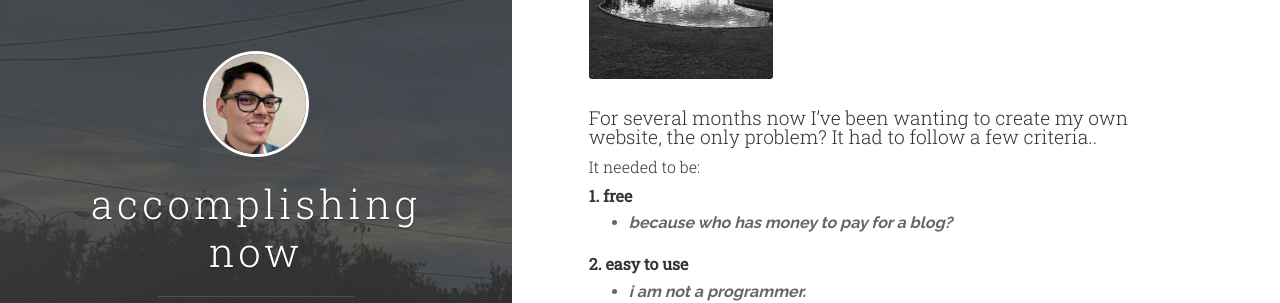
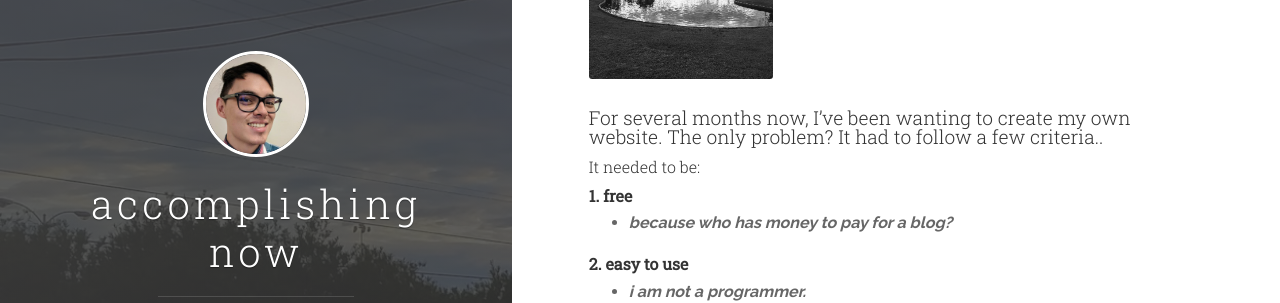
Before and after one commit to pmaxey83/restlessadmin.github.io, a Jekyll site: the page built from _posts/2019-01-26-hello-world.md, in a window 1280 px wide and 995 px high. Shown: the part 235-538 px from the top of the window. Built offline with Jekyll 4.4.1, drawn with Linux system fonts in a browser that asks for light colours.

```diff
--- a/_posts/2019-01-26-hello-world.md
+++ b/_posts/2019-01-26-hello-world.md
@@ -8,7 +8,7 @@ categories: jekyll personal
 ---
 
 ![image1](/assets/park.jpg "Copyright Paul Maxey 2019")
-#### For several months now I've been wanting to create my own website, the only problem? It had to follow a few criteria..
+#### For several months now, I've been wanting to create my own website. The only problem? It had to follow a few criteria..
 
 ##### It needed to be:
 
```
